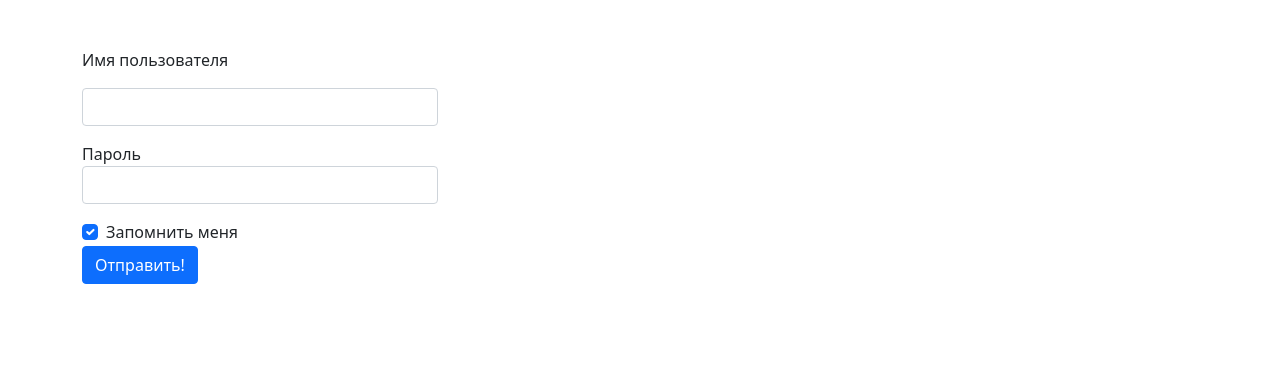
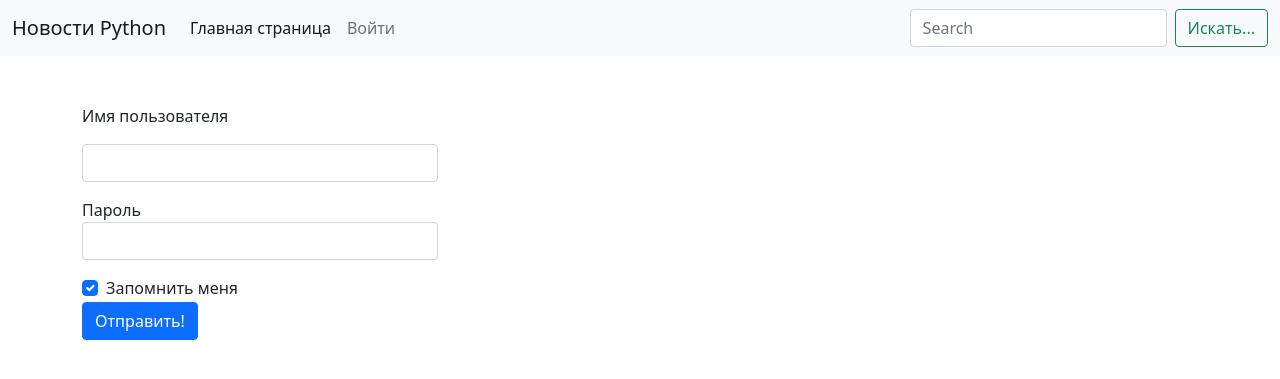
Before and after one commit to viktor-kertanov/learn-python-23-webdev, a Flask app: page /users/login in a window 1280 px wide. Shown: the top 379 px of the page. Run offline with Flask 2, Linux system fonts and the light colour scheme.

Commit message:
Navbar made, admin html blueprint, admin decorator made

```diff
--- /dev/null
+++ b/webapp/templates/admin/index.html
@@ -0,0 +1,3 @@
+{% extends "base.html" %}
+
+{% block content %} Контент админки {% endblock %}
--- a/webapp/templates/base.html
+++ b/webapp/templates/base.html
@@ -7,6 +7,7 @@
         <title>{{ webpage_title }}</title>
     </head>
     <body>
+        {% include 'menu.html' %}
         <div class="container">
             <h1>{{ webpage_title }}</h1>
             {% block content %}{% endblock %}
--- /dev/null
+++ b/webapp/templates/menu.html
@@ -0,0 +1,22 @@
+<nav class="navbar navbar-expand-lg navbar-light bg-light">
+    <div class="container-fluid">
+      <a class="navbar-brand" href="#">Новости Python</a>
+      <button class="navbar-toggler" type="button" data-bs-toggle="collapse" data-bs-target="#navbarSupportedContent" aria-controls="navbarSupportedContent" aria-expanded="false" aria-label="Toggle navigation">
+        <span class="navbar-toggler-icon"></span>
+      </button>
+      <div class="collapse navbar-collapse" id="navbarSupportedContent">
+        <ul class="navbar-nav me-auto mb-2 mb-lg-0">
+          <li class="nav-item">
+            <a class="nav-link active" aria-current="page" href="/">Главная страница</a>
+          </li>
+          <li class="nav-item">
+            <a class="nav-link" href="{{ url_for('user.login') }}">Войти</a>
+          </li>
+        </ul>
+        <form class="d-flex">
+          <input class="form-control me-2" type="search" placeholder="Search" aria-label="Search">
+          <button class="btn btn-outline-success" type="submit">Искать...</button>
+        </form>
+      </div>
+    </div>
+</nav>
```
Also changed, not shown: webapp/admin/views.py (+6 -7 lines), webapp/user/decorators.py (added, +19 -0 lines).
